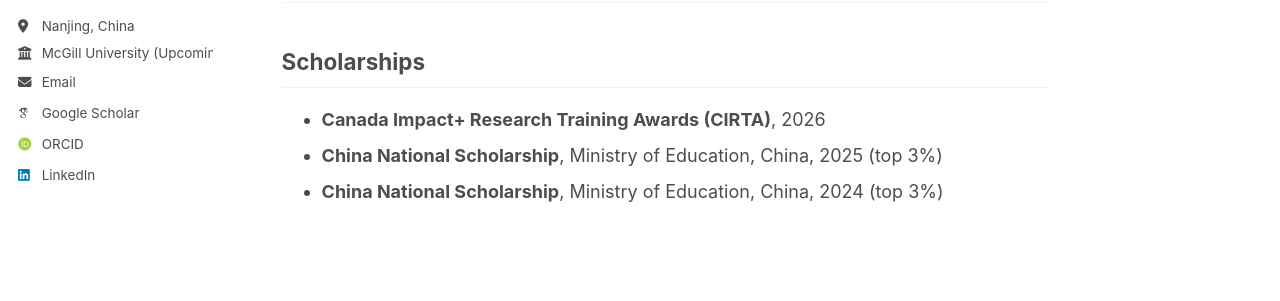
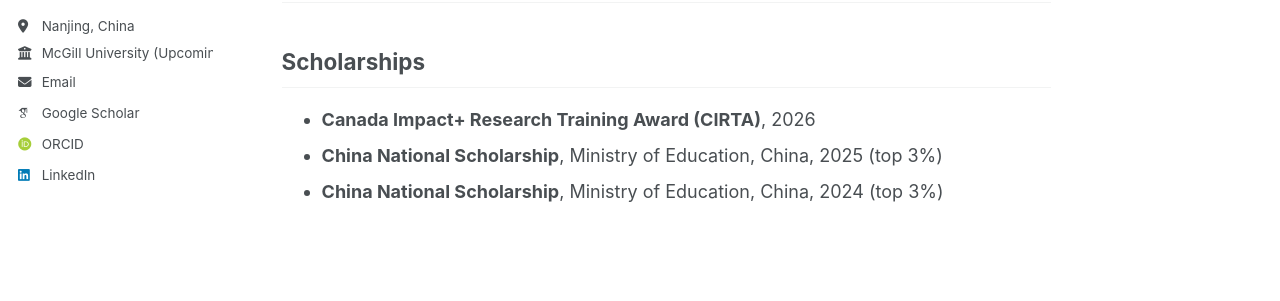
Before and after one commit to macxii23/macxii23.github.io, a Jekyll site: the page built from _pages/awards.md, in a window 1280 px wide. Shown: the part 387-688 px from the top of the page. Built offline with Jekyll 4.4.1, drawn with Linux system fonts in a browser that asks for light colours; some web fonts are replaced; a script bundle is joined from its source files by our own code; library files that are not in the unit come from our copies.

Commit message:
Update awards.md

```diff
--- a/_pages/awards.md
+++ b/_pages/awards.md
@@ -14,6 +14,6 @@ author_profile: true
 
 ## Scholarships
 
-- **Canada Impact+ Research Training Awards (CIRTA)**, 2026
+- **Canada Impact+ Research Training Award (CIRTA)**, 2026
 - **China National Scholarship**, Ministry of Education, China, 2025 (top 3%)
 - **China National Scholarship**, Ministry of Education, China, 2024 (top 3%)
```
